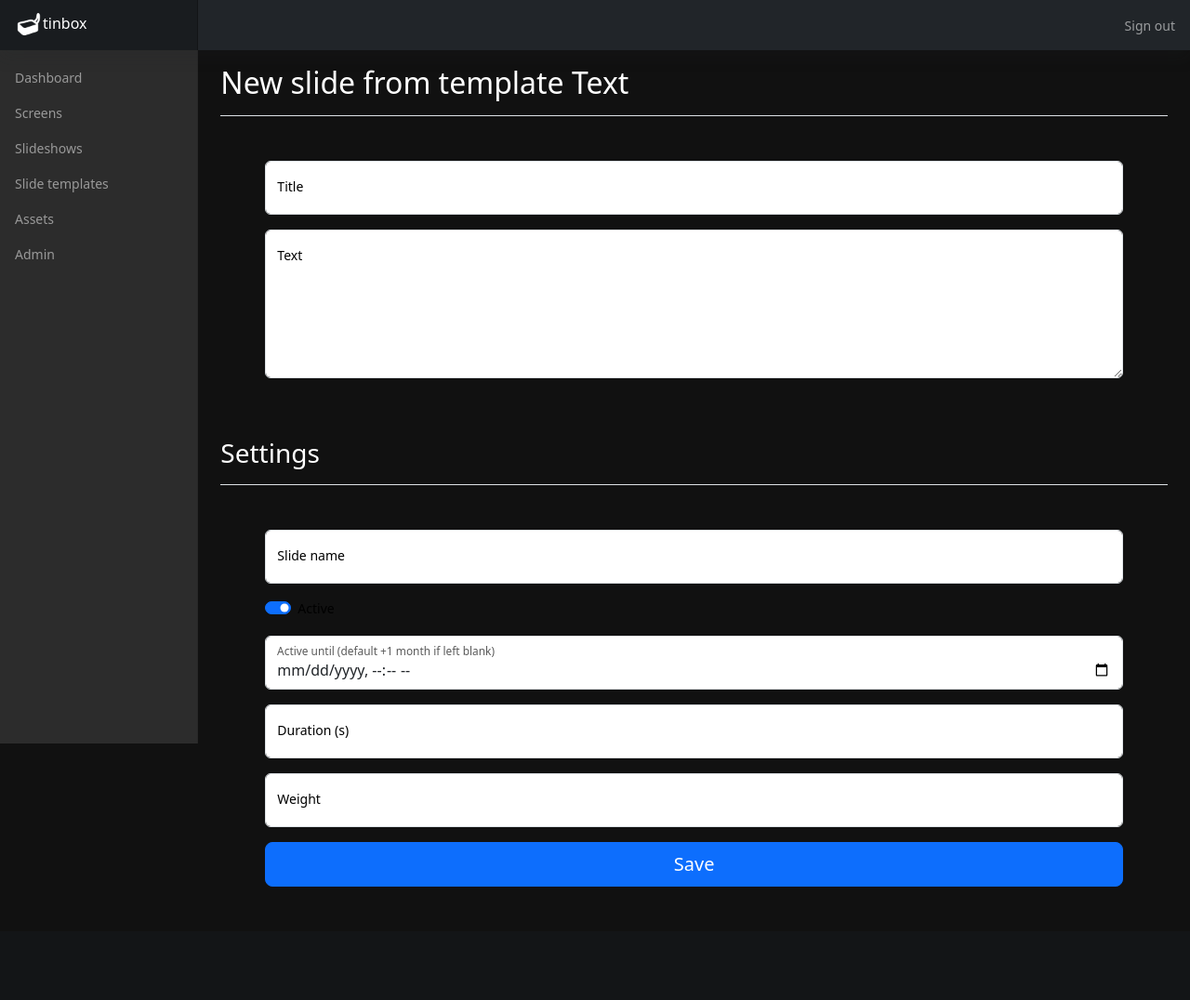
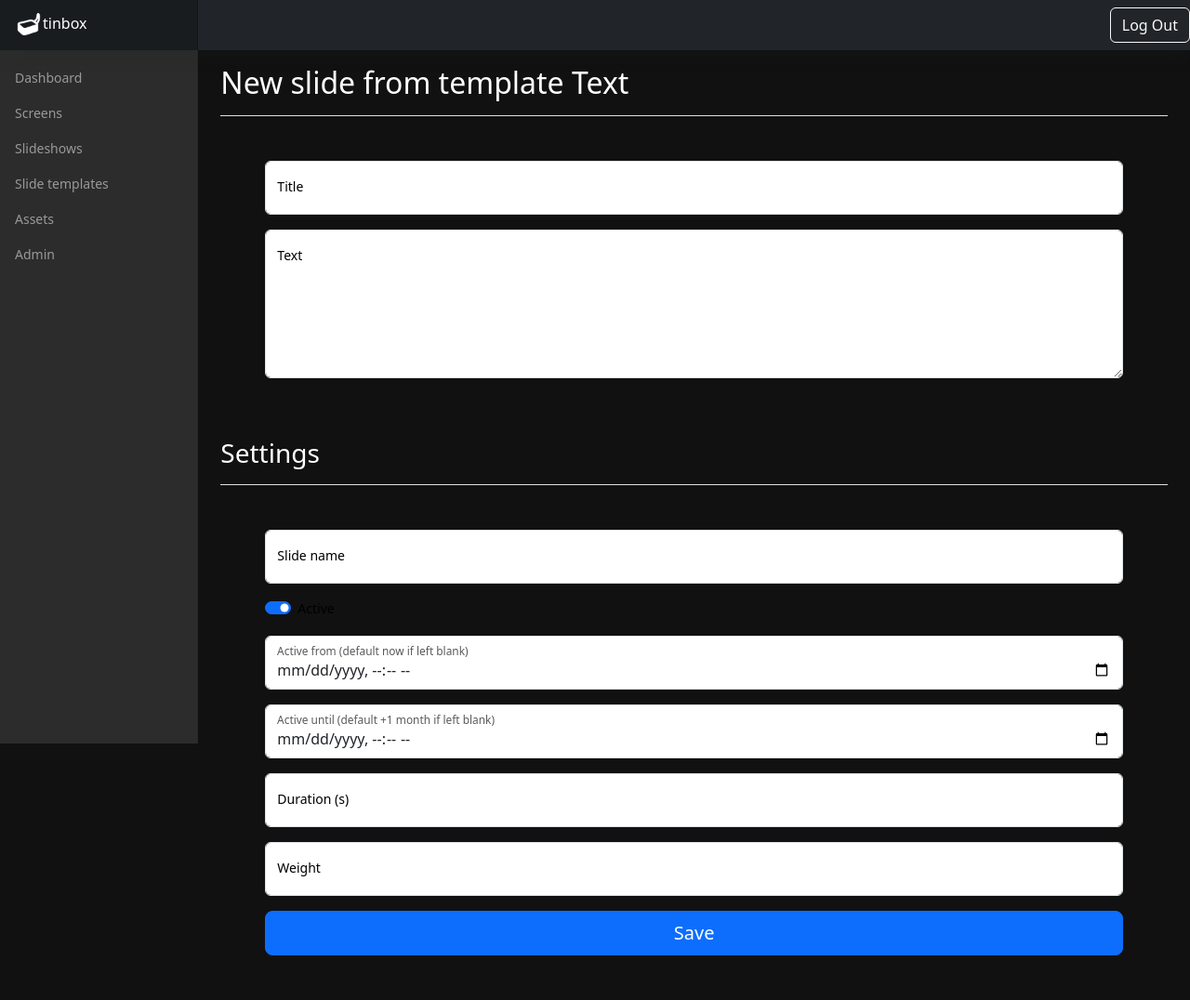
Before and after one commit to gathering/tinbox, a Django app: page /slide/new/1/template/1 in a window 1280 px wide. Shown: the whole page at 93% size. Before the commit the page ends 954 px from the top, so only its background shows below. Run offline with Django 3.2, Linux system fonts and the light colour scheme; a user stored in the database is signed in; data comes from the database, SQL or seed files in the repository; tables that the repository leaves empty hold one stand-in row (values such as "Sample post"); some libraries are stand-ins or nearby versions.

Commit message:
add active_from

```diff
--- a/digitalsignage/models.py
+++ b/digitalsignage/models.py
@@ -53,6 +53,7 @@ class Slide(models.Model):
     data = models.TextField(blank=True)
     duration = models.IntegerField(default=5)
     active = models.BooleanField(default=True)
+    active_from = models.DateTimeField(default=timezone.now, blank=True, null=True)
     active_until = models.DateTimeField(default=one_month_from_today, blank=True, null=True)
     weight = models.IntegerField(default=10)
     created_on = models.DateTimeField(auto_now_add=True)
@@ -65,6 +66,8 @@ class Slide(models.Model):
     def is_active(self):
         if not self.active:
             return False
+        elif self.active_from and self.active_from > timezone.now():
+            return False
         elif self.active_until < timezone.now():
             return False
         return True
@@ -72,6 +75,12 @@ class Slide(models.Model):
     @property
     def has_expired(self):
         if self.active_until < timezone.now():
+            return True
+        return False
+
+    @property
+    def has_not_started(self):
+        if self.active_from and self.active_from > timezone.now():
             return True
         return False
 
--- a/digitalsignage/templates/base.html
+++ b/digitalsignage/templates/base.html
@@ -87,7 +87,10 @@
   </button>
   <div class="navbar-nav">
     <div class="nav-item text-nowrap">
-      <a class="nav-link px-3" href="#">Sign out</a>
+    <form method="post" action="{% url 'logout' %}">
+      {% csrf_token %}
+      <button class="btn btn-outline-light" type="submit">Log Out</button>
+    </form>
     </div>
   </div>
 </header>
--- a/digitalsignage/templates/new_slide.html
+++ b/digitalsignage/templates/new_slide.html
@@ -56,6 +56,10 @@
         </div>
     </div>
     <div class="form-floating mb-3">
+        <input class="form-control" id="settings-active_from" name="settings-active_from" type="datetime-local" placeholder="Active from"/>
+        <label for="settings-active_from">Active from (default now if left blank)</label>
+    </div>
+    <div class="form-floating mb-3">
         <input class="form-control" id="settings-active_until" name="settings-active_until" type="datetime-local" placeholder="Active until"/>
         <label for="settings-active_until">Active until (default +1 month if left blank)</label>
     </div>
--- a/digitalsignage/urls.py
+++ b/digitalsignage/urls.py
@@ -1,4 +1,5 @@
 from django.urls import path
+from django.contrib.auth import views as auth_views
 
 from . import views
 
@@ -18,4 +19,5 @@ urlpatterns = [
     path('asset/new', views.new_asset, name="new_asset"),
     path('asset/<int:id>', views.view_asset, name="view_asset"),
     path('asset/<int:id>/delete', views.delete_asset, name="delete_asset"),
+    path('logout/', auth_views.LogoutView.as_view(), name='logout'),
 ]
--- a/digitalsignage/views.py
+++ b/digitalsignage/views.py
@@ -5,6 +5,8 @@ from django.template import Template, Context
 from django.views.decorators.clickjacking import xframe_options_exempt
 from django.contrib.auth.decorators import login_required
 from django.utils import timezone
+from datetime import datetime
+from django.conf import settings
 
 import json, os
 
@@ -13,7 +15,7 @@ from .models import *
 
 def index(request):
     if not request.user.is_authenticated:
-        if os.environ.get("OAUTH_ENABLED", True):
+        if settings.OAUTH_ENABLED:
             return render(request, "login.html")
         else:
             return redirect("/accounts/login")
@@ -139,8 +141,10 @@ def edit_slide(request, id):
         slide.weight = data["settings-weight"]
         slide.title = data["settings-title"]
         slide.duration = data["settings-duration"]
+        if data["settings-active_from"] != "":
+            slide.active_from = datetime.strptime(data["settings-active_from"], "%Y-%m-%dT%H:%M")
         if data["settings-active_until"] != "":
-            slide.active_until = data["settings-active_until"]
+            slide.active_until = datetime.strptime(data["settings-active_until"], "%Y-%m-%dT%H:%M")
 
         for field in template_fields["fields"]:
             if field["name"] in data:
@@ -200,8 +204,10 @@ def new_slide(request, slideshow_id, template_id):
                 slide_data[field["name"]] = data[field["name"]]
         slide.template = template
         slide.slideshow = slideshow
+        if data["settings-active_from"] != "":
+            slide.active_from = datetime.strptime(data["settings-active_from"], "%Y-%m-%dT%H:%M")
         if data["settings-active_until"] != "":
-            slide.active_until = data["settings-active_until"]
+            slide.active_until = datetime.strptime(data["settings-active_until"], "%Y-%m-%dT%H:%M")
         slide.data = json.dumps(slide_data)
         slide.save()
         return redirect("/slide/" + str(slide.id))
--- a/tinbox/settings.py
+++ b/tinbox/settings.py
@@ -120,7 +120,7 @@ AUTH_PASSWORD_VALIDATORS = [
 
 LANGUAGE_CODE = 'en-us'
 
-TIME_ZONE = 'UTC'
+TIME_ZONE = os.environ.get("TIME_ZONE", 'UTC')
 
 USE_I18N = True
 
@@ -153,6 +153,7 @@ SOCIAL_AUTH_KEYCLOAK_ACCESS_TOKEN_URL = os.environ.get("SOCIAL_AUTH_KEYCLOAK_ACC
 SOCIAL_AUTH_KEYCLOAK_ID_KEY = os.environ.get("SOCIAL_AUTH_KEYCLOAK_ID_KEY")
 SOCIAL_AUTH_KEYCLOAK_LOGOUT_URL = os.environ.get("SOCIAL_AUTH_KEYCLOAK_LOGOUT_URL")
 SOCIAL_AUTH_KEYCLOAK_EXTRA_DATA=[("refresh_token","refresh_token")]
+OAUTH_ENABLED = os.getenv('OAUTH_ENABLED', 'False').lower() == 'true'
 
 SOCIAL_AUTH_REDIRECT_IS_HTTPS = True
 
```
Also changed, not shown: digitalsignage/templates/slide.html (+8 -1 lines), README.md, digitalsignage/migrations/0009_slide_active_from.py (added), 1 other file.
